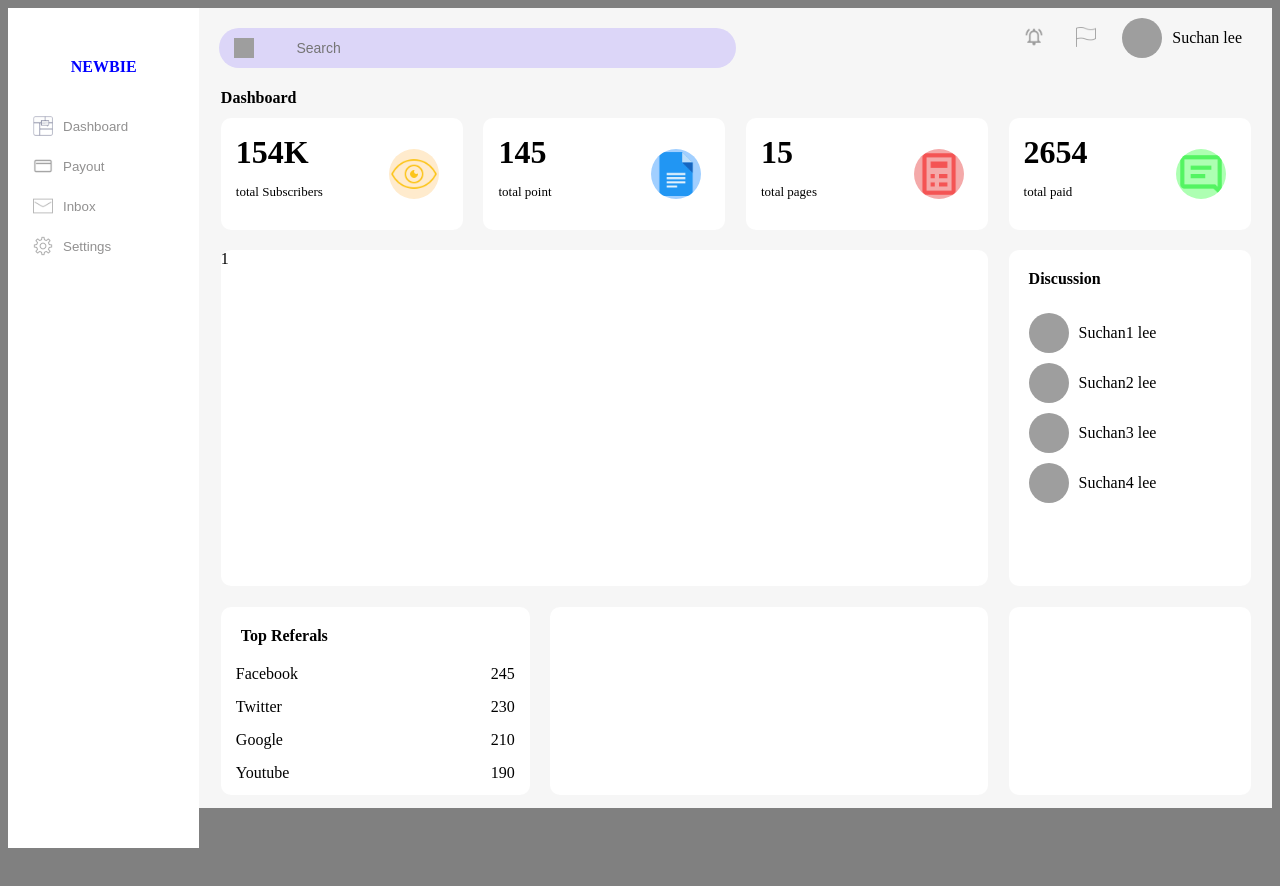
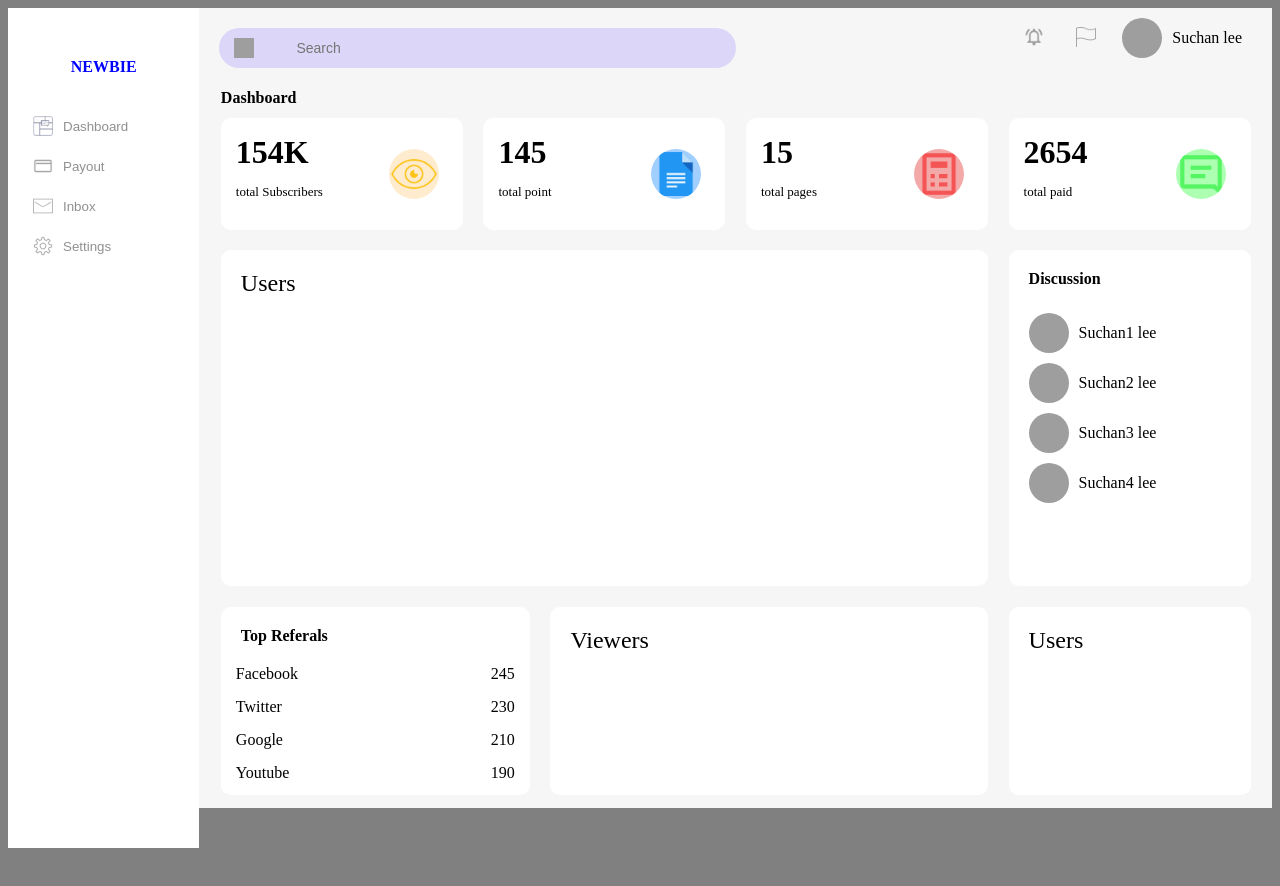
Before and after one commit to XXUCHAN/IUC_Front, a website: page public/index.html in a window 1280 px wide. Drawn offline with Linux system fonts and the light colour scheme; grey boxes are pictures that could not be loaded.

```diff
--- a/public/index.html
+++ b/public/index.html
@@ -88,14 +88,13 @@
                     </div>
                     <div class="middle-contents-container">
                         <div class="middle-contents-1">
-                            1
+                            <div style="font-size: x-large; margin: 20px;">Users</div>
                         </div>
                         <div class="middle-contents-2">
                             <div style="margin: 20px; font-weight: 700;">Discussion</div>
                             <div class="user">
                                 <img class="user-img" style="margin-left: 20px;" src="https://avatars.githubusercontent.com/u/141641630?v=4" alt="Error">
                                 <p>Suchan1 lee</p>
-
                             </div>
                             <div class="user">
                                 <img class="user-img" style="margin-left: 20px;" src="https://avatars.githubusercontent.com/u/141641630?v=4" alt="Error">
@@ -133,8 +132,12 @@
                                 </div>
                             </div>
                         </div>
-                        <div class="bottom-contents-2"></div>
-                        <div class="bottom-contents-3"></div>
+                        <div class="bottom-contents-2">
+                            <div style="font-size: x-large; margin: 20px;">Viewers</div>
+                        </div>
+                        <div class="bottom-contents-3">
+                            <div style="font-size: x-large; margin: 20px;">Users</div>
+                        </div>
                     </div>
                 </div>
             </div>
```
